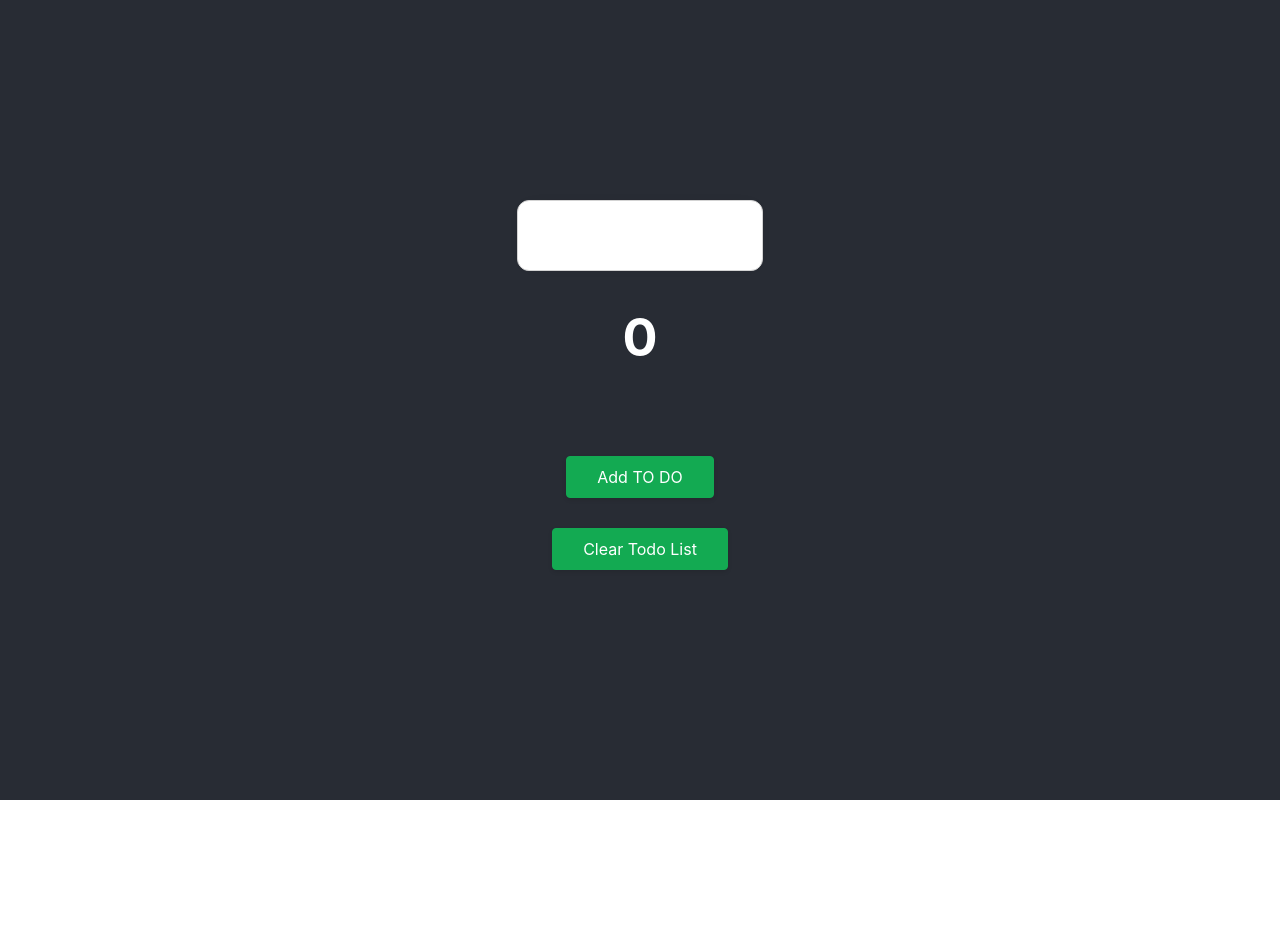
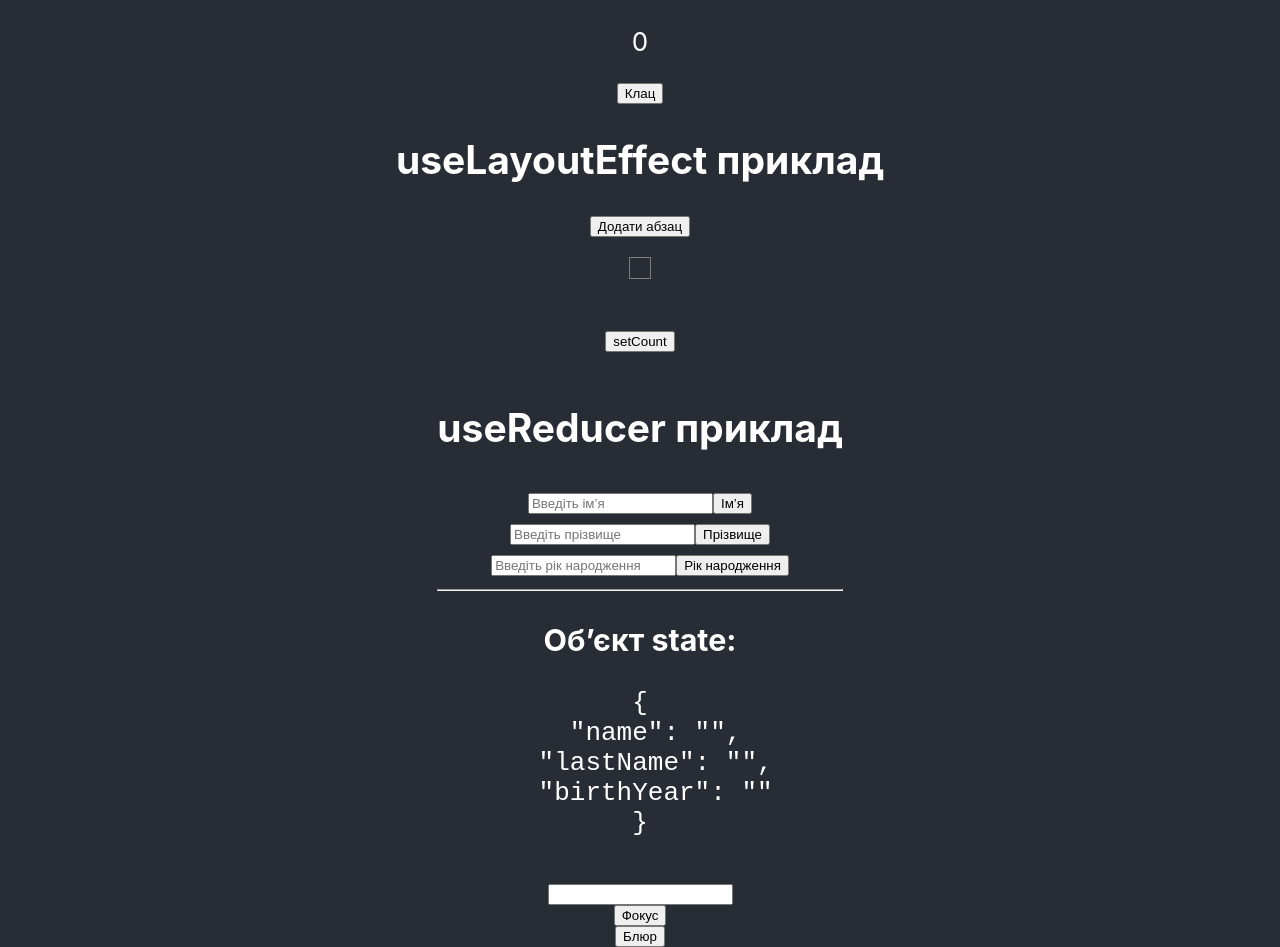
Before and after one commit to AvriChu/react, a React (Create React App) app in the folder lessons/: page / in a window 1280 px wide. Before the commit the page ends 800 px from the top, so only its background shows below. Built offline with nearby package versions, Linux system fonts and the light colour scheme.

Commit message:
Made dz5

```diff
--- a/lessons/src/App.js
+++ b/lessons/src/App.js
@@ -1,10 +1,23 @@
-import { Component, use, useState } from 'react';
+import {
+  Component,
+  use,
+  useEffect,
+  useLayoutEffect,
+  useReducer,
+  useRef,
+  useState,
+} from 'react';
 import './App.css';
 import Fun2 from './components/dz1_class';
 import Fun1 from './components/dz1_function';
 import ItemsFunct from './components/dz2_items';
 import MasuvList from './components/dz3_list';
 import ComponentClass from './components/dz4_classComponent';
+import DZ1 from './components/dz5_1';
+import DZ2 from './components/dz5_2';
+import DZ3 from './components/dz5_3';
+import DZ4 from './components/dz5_4';
+import DZ5 from './components/dz5_5';
 
 // function App() {
 // ДЗ 1
@@ -131,12 +144,27 @@ import ComponentClass from './components/dz4_classComponent';
 //   );
 // }
 // ДЗ 4
+// function App() {
+//   return (
+//     <>
+//       <ComponentClass />
+//     </>
+//   );
+// }
+
+// ДЗ 5
+
 function App() {
   return (
-    <>
-      <ComponentClass />
-    </>
+    <div className='App'>
+      <header className='App-header'>
+        <DZ1 />
+        <DZ2 />
+        <DZ3 />
+        <DZ4 />
+        <DZ5 />
+      </header>
+    </div>
   );
 }
-
 export default App;
--- /dev/null
+++ b/lessons/src/components/dz5_1.js
@@ -0,0 +1,20 @@
+import { useEffect, useState } from 'react';
+function DZ1() {
+  const [num, setNum] = useState(0);
+  useEffect(() => {
+    console.log('Цифра обновилсь ,useEffect!');
+  }, [num]);
+  return (
+    <>
+      <p>{num}</p>
+      <button
+        onClick={() => {
+          setNum(num + 1);
+        }}
+      >
+        Клац
+      </button>
+    </>
+  );
+}
+export default DZ1;
--- /dev/null
+++ b/lessons/src/components/dz5_2.js
@@ -0,0 +1,29 @@
+import { useState, useRef, useLayoutEffect } from 'react';
+function DZ2() {
+  const containerRef = useRef(null);
+  const [count, setCount] = useState(0);
+  useLayoutEffect(() => {
+    if (count > 0) {
+      const paragraph = document.createElement('p');
+      paragraph.textContent = `Це абзац №${count}`;
+      paragraph.style.color = 'blue';
+
+      containerRef.current.appendChild(paragraph);
+    }
+  }, [count]);
+  return (
+    <>
+      <h2>useLayoutEffect приклад</h2>
+      <button onClick={() => setCount(count + 1)}>Додати абзац</button>
+      <div
+        ref={containerRef}
+        style={{
+          marginTop: '20px',
+          border: '1px solid gray',
+          padding: '10px',
+        }}
+      ></div>
+    </>
+  );
+}
+export default DZ2;
--- /dev/null
+++ b/lessons/src/components/dz5_3.js
@@ -0,0 +1,18 @@
+import { useState } from 'react';
+function DZ3() {
+  const nameList = ['Іван', 'Катя', 'Богдан', 'Максим', 'Кирило'];
+  const [massage, setMassage] = useState('');
+
+  const printMassage = () => {
+    const randomName1 = nameList[Math.floor(Math.random() * nameList.length)];
+    const randomName2 = nameList[Math.floor(Math.random() * nameList.length)];
+    setMassage(`Hello ${randomName1}, де ${randomName2}`);
+  };
+  return (
+    <>
+      <p>{massage}</p>
+      <button onClick={printMassage}>setCount</button>
+    </>
+  );
+}
+export default DZ3;
--- /dev/null
+++ b/lessons/src/components/dz5_4.js
@@ -0,0 +1,86 @@
+import { useState, useReducer } from 'react';
+function DZ4() {
+  const initialState = {
+    name: '',
+    lastName: '',
+    birthYear: '',
+  };
+
+  function reducer(state, action) {
+    switch (action.type) {
+      case 'SET_NAME':
+        return { ...state, name: action.payload };
+
+      case 'SET_LASTNAME':
+        return { ...state, lastName: action.payload };
+
+      case 'SET_BIRTHYEAR':
+        return { ...state, birthYear: action.payload };
+
+      default:
+        return state;
+    }
+  }
+  const [state, dispatch] = useReducer(reducer, initialState);
+
+  const [nameInput, setNameInput] = useState('');
+  const [lastNameInput, setLastNameInput] = useState('');
+  const [birthYearInput, setBirthYearInput] = useState('');
+  return (
+    <div style={{ padding: '20px' }}>
+      <h2>useReducer приклад</h2>
+
+      <div>
+        <input
+          type='text'
+          placeholder='Введіть імʼя'
+          value={nameInput}
+          onChange={e => setNameInput(e.target.value)}
+        />
+        <button
+          onClick={() => dispatch({ type: 'SET_NAME', payload: nameInput })}
+        >
+          Імʼя
+        </button>
+      </div>
+
+      <div>
+        <input
+          type='text'
+          placeholder='Введіть прізвище'
+          value={lastNameInput}
+          onChange={e => setLastNameInput(e.target.value)}
+        />
+        <button
+          onClick={() =>
+            dispatch({ type: 'SET_LASTNAME', payload: lastNameInput })
+          }
+        >
+          Прізвище
+        </button>
+      </div>
+
+      <div>
+        <input
+          type='text'
+          placeholder='Введіть рік народження'
+          value={birthYearInput}
+          onChange={e => setBirthYearInput(e.target.value)}
+        />
+        <button
+          onClick={() =>
+            dispatch({ type: 'SET_BIRTHYEAR', payload: birthYearInput })
+          }
+        >
+          Рік народження
+        </button>
+      </div>
+
+      <hr />
+
+      <h3>Обʼєкт state:</h3>
+      <pre>{JSON.stringify(state, null, 2)}</pre>
+    </div>
+  );
+}
+export default DZ4;
--- /dev/null
+++ b/lessons/src/components/dz5_5.js
@@ -0,0 +1,18 @@
+import { useRef } from 'react';
+function DZ5() {
+  const focusRef = useRef();
+  const handleFocus = () => {
+    focusRef.current.focus();
+  };
+  const handleUnFocus = () => {
+    focusRef.current.blur();
+  };
+  return (
+    <>
+      <input ref={focusRef} />
+      <button onClick={handleFocus}>Фокус</button>
+      <button onClick={handleUnFocus}>Блюр</button>
+    </>
+  );
+}
+export default DZ5;
```
